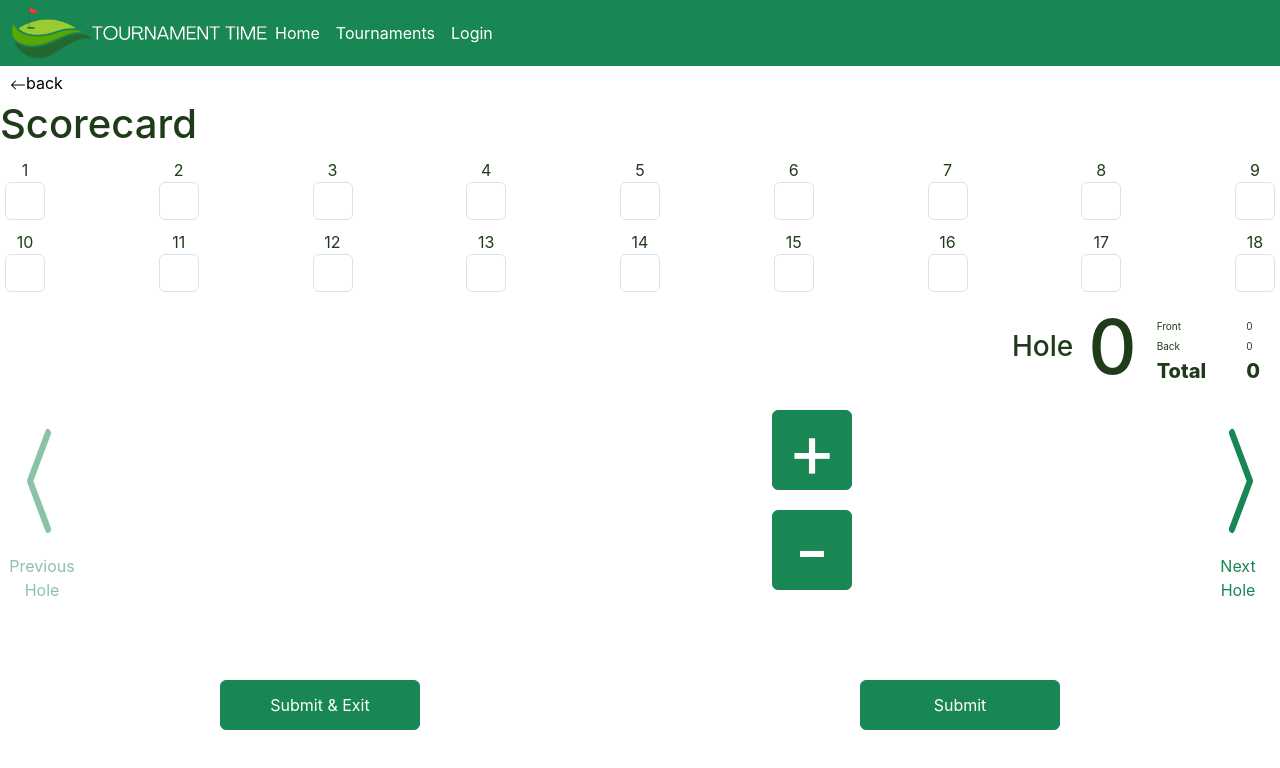
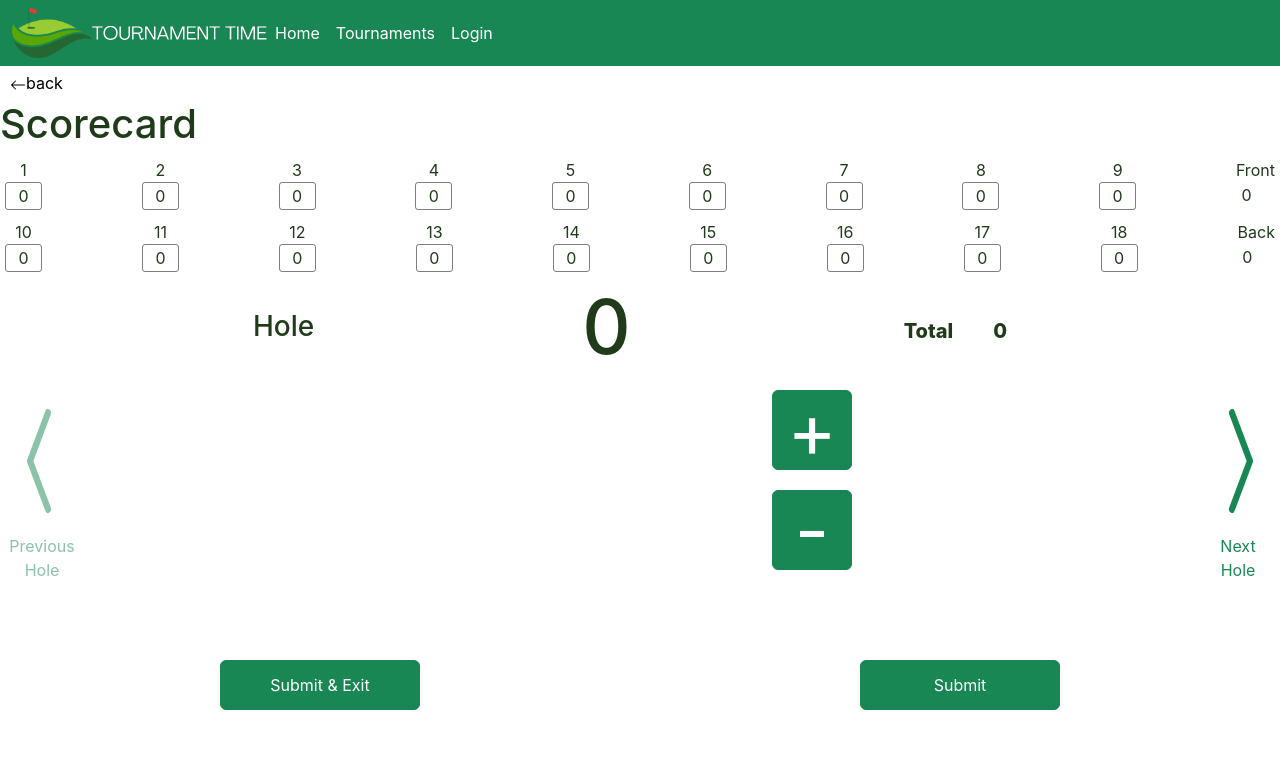
Before and after one commit to mylesw27/tournament-time-client, a React (Create React App) app: page /tournament/scorecard/1/1 in a window 1280 px wide. Shown: the top 768 px of the page. Built offline with nearby package versions, Linux system fonts and the light colour scheme.

Commit message:
update scorecard view to allow hole selection

```diff
--- a/src/components/pages/Scorecard.css
+++ b/src/components/pages/Scorecard.css
@@ -4,7 +4,27 @@
 }
 
 .scoreInput {
-    width: 40px
+    width: 40px;
+    display: none;
+}
+
+.score {
+    width: 37px;
+    border: 1px solid rgba(0, 0, 0, .5);
+    border-radius: 3px;
+    padding: 1px;
+    margin: 0 0px;
+}
+
+.totalDiv {
+    display: flex;
+    flex-direction: column;
+    align-items: center;
+}
+
+.total {
+    width: 30px;
+    border: 0px solid rgba(0, 0, 0, .5);
 }
 
 .holeDiv {
@@ -17,7 +37,7 @@
 .activeHole {
     border: 1px solid rgb(7, 84, 37);
     border-radius: 6px;
-    padding: 1px;
+    padding: 3px;
     box-shadow: 0px 0px 5px rgba(7, 84, 37, .5);
     text-align: center;
 }
@@ -50,7 +70,7 @@
 .holeNumberDiv {
     display: flex;
     flex-direction: row;
-    justify-content: flex-end;
+    justify-content: space-evenly;
     align-items: center;
 }
 
--- a/src/components/pages/Scorecard.jsx
+++ b/src/components/pages/Scorecard.jsx
@@ -137,6 +137,13 @@ export default function Scorecard(props) {
         }
     }
 
+    const handleSelectHole = (e, hole) => {
+        e.preventDefault()
+        setCurrentHole(hole)
+        setCurrentHoleScore(scoreForm[`hole${hole}`])
+    }
+
+
     return (
         <div className="scorecardDiv">
             {tournamentId ? <p className="back"><Link to={`/tournament/${tournamentId}/`} className="back"><ArrowLeft />back</Link></p> : null }
@@ -144,80 +151,106 @@ export default function Scorecard(props) {
             <Form>
                 <h3 className="nineheader">Front Nine</h3>
                 <div className="frontNine nine">
-                <div className= {currentHole == 1 ? "hole Div activeHole" : "holeDiv"} >
+                    <div className= {currentHole == 1 ? "holeDiv activeHole" : "holeDiv"} onClick={ (e) => {handleSelectHole(e, 1)}}>
                         <label htmlFor="hole1">1</label>
                         <Form.Control type="number" id="hole1" value={scoreForm.hole1} onChange={(e) => setScoreForm({...scoreForm, hole1: e.target.value})} className="scoreInput"/>
+                        <div className="score"> {scoreForm.hole1} </div>
                     </div>
-                <div className= {currentHole == 2 ? "hole Div activeHole" : "holeDiv"} >
+                    <div className= {currentHole == 2 ? "holeDiv activeHole" : "holeDiv"} onClick={ (e) => {handleSelectHole(e, 2)}}>
                         <label htmlFor="hole2">2</label>
                         <Form.Control type="number" id="hole2" value={scoreForm.hole2} onChange={(e) => setScoreForm({...scoreForm, hole2: e.target.value})} className="scoreInput" />
+                        <div className="score"> {scoreForm.hole2} </div>
                     </div>
-                <div className= {currentHole == 3 ? "hole Div activeHole" : "holeDiv"} >
+                    <div className= {currentHole == 3 ? "holeDiv activeHole" : "holeDiv"} onClick={ (e) => {handleSelectHole(e, 3)}}>
                         <label htmlFor="hole3">3</label>
                         <Form.Control type="number" id="hole3" value={scoreForm.hole3} onChange={(e) => setScoreForm({...scoreForm, hole3: e.target.value})} className="scoreInput" />
+                        <div className="score"> {scoreForm.hole3} </div>
                     </div>
-                <div className= {currentHole == 4 ? "hole Div activeHole" : "holeDiv"} >
+                    <div className= {currentHole == 4 ? "holeDiv activeHole" : "holeDiv"} onClick={ (e) => {handleSelectHole(e, 4)}}>
                         <label htmlFor="hole4">4</label>
                         <Form.Control type="number" id="hole4" value={scoreForm.hole4} onChange={(e) => setScoreForm({...scoreForm, hole4: e.target.value})} className="scoreInput" />
+                        <div className="score"> {scoreForm.hole4} </div>
                     </div>
-                <div className= {currentHole == 5 ? "hole Div activeHole" : "holeDiv"} >
+                    <div className= {currentHole == 5 ? "holeDiv activeHole" : "holeDiv"} onClick={ (e) => {handleSelectHole(e, 5)}}>
                         <label htmlFor="hole5">5</label>
                         <Form.Control type="number" id="hole5" value={scoreForm.hole5} onChange={(e) => setScoreForm({...scoreForm, hole5: e.target.value})} className="scoreInput" />
+                        <div className="score"> {scoreForm.hole5} </div>
                     </div>
-                <div className= {currentHole == 6 ? "hole Div activeHole" : "holeDiv"} >
+                    <div className= {currentHole == 6 ? "holeDiv activeHole" : "holeDiv"} onClick={ (e) => {handleSelectHole(e, 6)}}>
                         <label htmlFor="hole6">6</label>
                         <Form.Control type="number" id="hole6" value={scoreForm.hole6} onChange={(e) => setScoreForm({...scoreForm, hole6: e.target.value})} className="scoreInput" />
+                        <div className="score"> {scoreForm.hole6} </div>
                     </div>
-                <div className= {currentHole == 7 ? "hole Div activeHole" : "holeDiv"} >
+                    <div className= {currentHole == 7 ? "holeDiv activeHole" : "holeDiv"} onClick={ (e) => {handleSelectHole(e, 7)}}>
                         <label htmlFor="hole7">7</label>
                         <Form.Control type="number" id="hole7" value={scoreForm.hole7} onChange={(e) => setScoreForm({...scoreForm, hole7: e.target.value})} className="scoreInput" />
+                        <div className="score"> {scoreForm.hole7} </div>
                     </div>
-                <div className= {currentHole == 8 ? "hole Div activeHole" : "holeDiv"} >
+                    <div className= {currentHole == 8 ? "holeDiv activeHole" : "holeDiv"} onClick={ (e) => {handleSelectHole(e, 8)}}>
                         <label htmlFor="hole8">8</label>
                         <Form.Control type="number" id="hole8" value={scoreForm.hole8} onChange={(e) => setScoreForm({...scoreForm, hole8: e.target.value})} className="scoreInput" />
+                        <div className="score"> {scoreForm.hole8} </div>
                     </div>
-                <div className= {currentHole == 9 ? "hole Div activeHole" : "holeDiv"} >
+                    <div className= {currentHole == 9 ? "holeDiv activeHole" : "holeDiv"} onClick={ (e) => {handleSelectHole(e, 9)}}>
                         <label htmlFor="hole9">9</label>
                         <Form.Control type="number" id="hole9" value={scoreForm.hole9} onChange={(e) => setScoreForm({...scoreForm, hole9: e.target.value})} className="scoreInput" />
+                        <div className="score"> {scoreForm.hole9} </div>
+                    </div>
+                    <div className="hold totalDiv">
+                        <label htmlFor="total">Front</label>
+                        <div className="total score"> {frontScore()} </div>
                     </div>
                 </div>
                 <h3 className="nineheader">Back Nine</h3>
                 <div className="backNine nine">
-                <div className= {currentHole == 10 ? "hole Div activeHole" : "holeDiv"} >
+                <div className= {currentHole == 10 ? "holeDiv activeHole" : "holeDiv"} onClick={ (e) => {handleSelectHole(e, 10)}}>
                     <label htmlFor="hole10">10</label>
                     <Form.Control type="number" id="hole10" value={scoreForm.hole10} onChange={(e) => setScoreForm({...scoreForm, hole10: e.target.value})} className="scoreInput" />
+                    <div className="score"> {scoreForm.hole10} </div>
                 </div>
-                <div className= {currentHole == 11 ? "hole Div activeHole" : "holeDiv"} >
+                <div className= {currentHole == 11 ? "holeDiv activeHole" : "holeDiv"} onClick={ (e) => {handleSelectHole(e, 11)}}>
                     <label htmlFor="hole11">11</label>
                     <Form.Control type="number" id="hole11" value={scoreForm.hole11} onChange={(e) => setScoreForm({...scoreForm, hole11: e.target.value})} className="scoreInput" />
+                    <div className="score"> {scoreForm.hole11} </div>
                 </div>
-                <div className= {currentHole == 12 ? "hole Div activeHole" : "holeDiv"} >
+                <div className= {currentHole == 12 ? "holeDiv activeHole" : "holeDiv"} onClick={ (e) => {handleSelectHole(e, 12)}}>
                     <label htmlFor="hole12">12</label>
                     <Form.Control type="number" id="hole12" value={scoreForm.hole12} onChange={(e) => setScoreForm({...scoreForm, hole12: e.target.value})} className="scoreInput" />
+                    <div className="score"> {scoreForm.hole12} </div>
                 </div>
-                <div className= {currentHole == 13 ? "hole Div activeHole" : "holeDiv"} >
+                <div className= {currentHole == 13 ? "holeDiv activeHole" : "holeDiv"} onClick={ (e) => {handleSelectHole(e, 13)}}>
                     <label htmlFor="hole13">13</label>
                     <Form.Control type="number" id="hole13" value={scoreForm.hole13} onChange={(e) => setScoreForm({...scoreForm, hole13: e.target.value})} className="scoreInput" />
+                    <div className="score"> {scoreForm.hole13} </div>
                 </div>
-                <div className= {currentHole == 14 ? "hole Div activeHole" : "holeDiv"} >
+                <div className= {currentHole == 14 ? "holeDiv activeHole" : "holeDiv"} onClick={ (e) => {handleSelectHole(e, 14)}}>
                     <label htmlFor="hole14">14</label>
                     <Form.Control type="number" id="hole14" value={scoreForm.hole14} onChange={(e) => setScoreForm({...scoreForm, hole14: e.target.value})} className="scoreInput" />
+                    <div className="score"> {scoreForm.hole14} </div>
                 </div>
-                <div className= {currentHole == 15 ? "hole Div activeHole" : "holeDiv"} >
+                <div className= {currentHole == 15 ? "holeDiv activeHole" : "holeDiv"} onClick={ (e) => {handleSelectHole(e, 15)}}>
                     <label htmlFor="hole15">15</label>
                     <Form.Control type="number" id="hole15" value={scoreForm.hole15} onChange={(e) => setScoreForm({...scoreForm, hole15: e.target.value})} className="scoreInput" />
+                    <div className="score"> {scoreForm.hole15} </div>
                 </div>
-                <div className= {currentHole == 16 ? "hole Div activeHole" : "holeDiv"} >
+                <div className= {currentHole == 16 ? "holeDiv activeHole" : "holeDiv"} onClick={ (e) => {handleSelectHole(e, 16)}}>
                     <label htmlFor="hole16">16</label>
                     <Form.Control type="number" id="hole16" value={scoreForm.hole16} onChange={(e) => setScoreForm({...scoreForm, hole16: e.target.value})} className="scoreInput" />
+                    <div className="score"> {scoreForm.hole16} </div>
                 </div>
-                <div className= {currentHole == 17 ? "hole Div activeHole" : "holeDiv"} >
+                <div className= {currentHole == 17 ? "holeDiv activeHole" : "holeDiv"} onClick={ (e) => {handleSelectHole(e, 17)}}>
                     <label htmlFor="hole17">17</label>
                     <Form.Control type="number" id="hole17" value={scoreForm.hole17} onChange={(e) => setScoreForm({...scoreForm, hole17: e.target.value})} className="scoreInput" />
+                    <div className="score"> {scoreForm.hole17} </div>
                 </div>
-                <div className= {currentHole == 18 ? "hole Div activeHole" : "holeDiv"} >
+                <div className= {currentHole == 18 ? "holeDiv activeHole" : "holeDiv"} onClick={ (e) => {handleSelectHole(e, 18)}}>
                     <label htmlFor="hole18">18</label>
                     <Form.Control type="number" id="hole18" value={scoreForm.hole18} onChange={(e) => setScoreForm({...scoreForm, hole18: e.target.value})} className="scoreInput" />
+                    <div className="score"> {scoreForm.hole18} </div>
+                </div>
+                <div className="hold totalDiv">
+                        <label htmlFor="total">Back</label>
+                        <div className="total score"> {backScore()} </div>
                     </div>
                 </div>
                 <div>
@@ -226,13 +259,9 @@ export default function Scorecard(props) {
                         <h1 className="holeNumber">{currentHole}</h1>
                         <div className="totalScoresDiv">
                             <div className="totalScoreHeaders">
-                                <p>Front</p>
-                                <p>Back</p>
                                 <h5 className="totalScore">Total</h5>
                             </div>
                             <div className="totalScoreNumbers">
-                                <p>{frontScore()}</p>
-                                <p>{backScore()}</p>
                                 <h5 className="totalScore">{frontScore() + backScore()}</h5>
                             </div>
                         </div>
```
Lines whose indentation alone changed are shown as unchanged.
